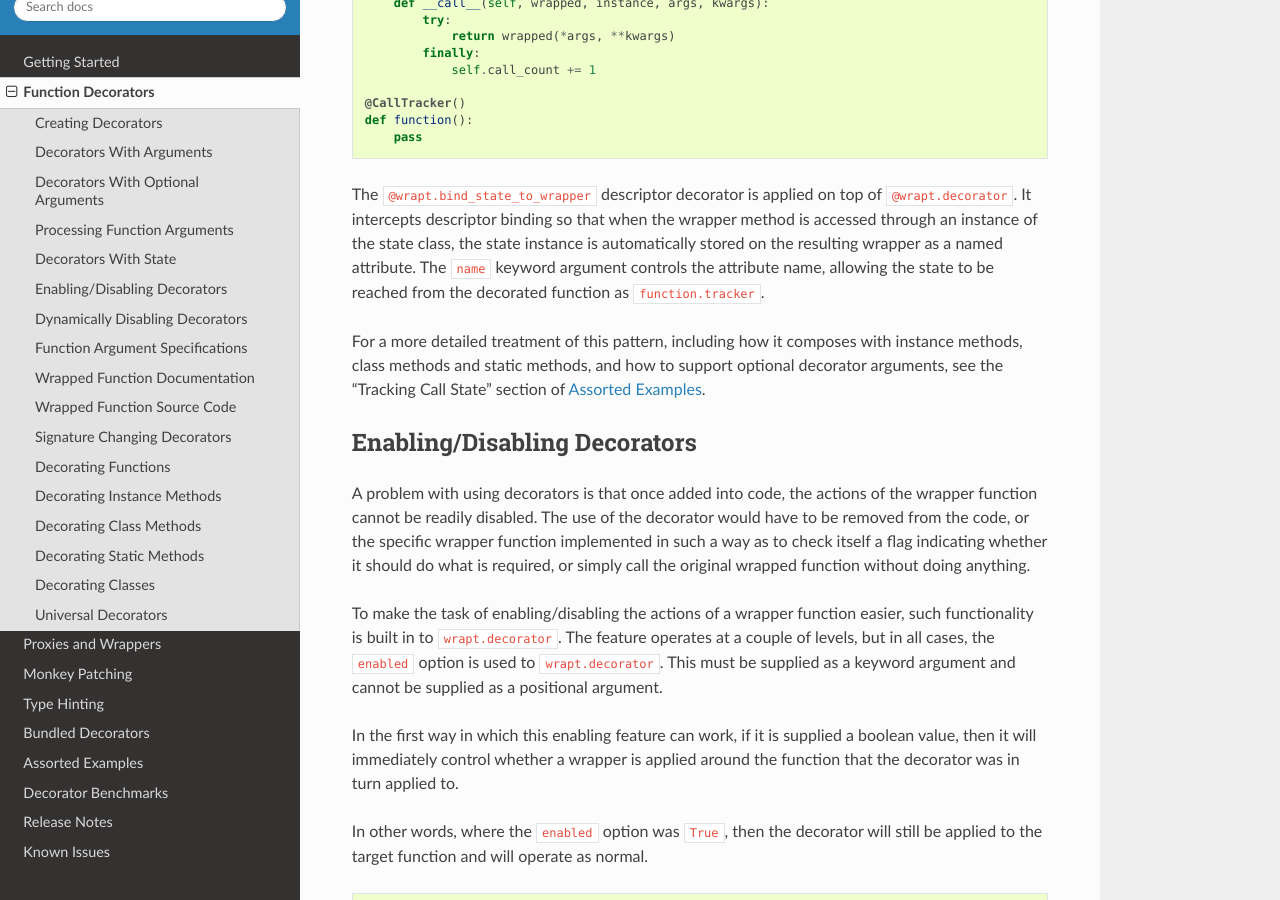
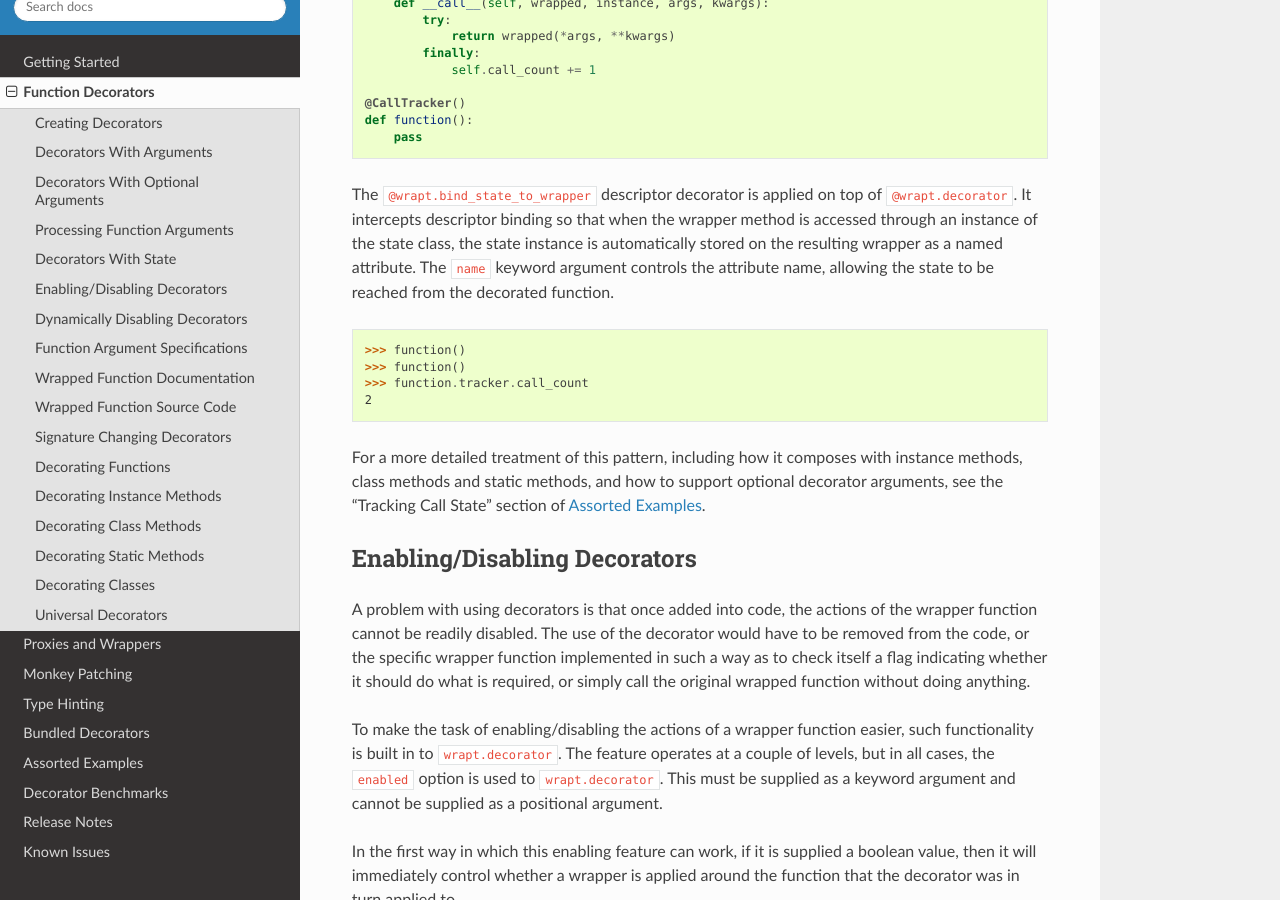
Before and after one commit to GrahamDumpleton/wrapt, a Sphinx documentation site: the page built from docs/decorators.rst, in a window 1280 px wide and 900 px high, scrolled down 5356 px. Built offline with Sphinx 7.4.7 and the Read the Docs theme 3.1.0, drawn with Linux system fonts in a browser that asks for light colours.

Commit message:
Add code example for accessing decorator state.

```diff
--- a/docs/decorators.rst
+++ b/docs/decorators.rst
@@ -292,8 +292,14 @@ of ``@wrapt.decorator``. It intercepts descriptor binding so that
 when the wrapper method is accessed through an instance of the state class,
 the state instance is automatically stored on the resulting wrapper as a
 named attribute. The ``name`` keyword argument controls the attribute name,
-allowing the state to be reached from the decorated function as
-``function.tracker``.
+allowing the state to be reached from the decorated function.
+
+::
+
+    >>> function()
+    >>> function()
+    >>> function.tracker.call_count
+    2
 
 For a more detailed treatment of this pattern, including how it composes
 with instance methods, class methods and static methods, and how to support
```
